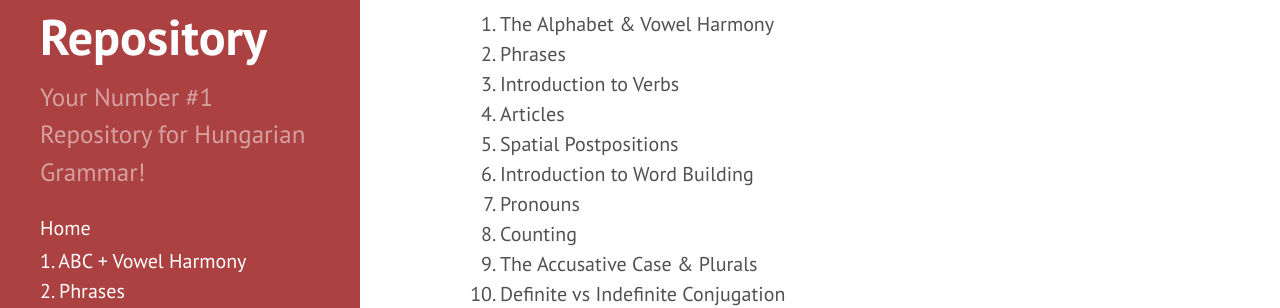
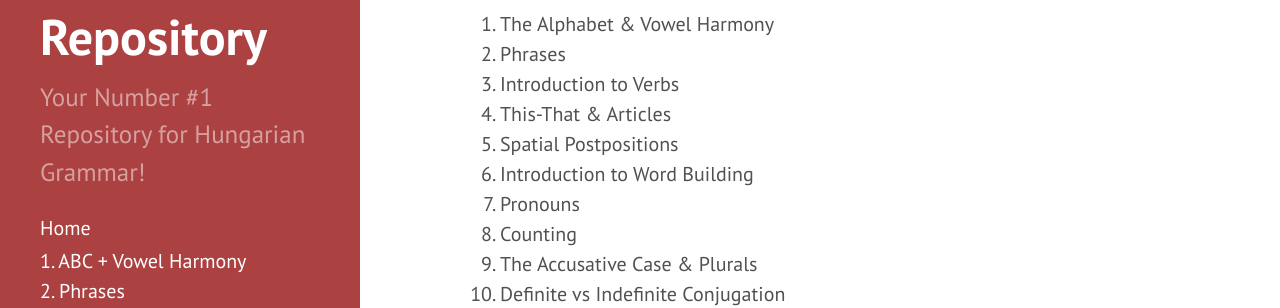
Before and after one commit to Magyartanulas/magyartanulas.github.io, a Jekyll site: the page built from _posts/2012-02-06-whats-jekyll.md, in a window 1280 px wide and 900 px high, scrolled down 790 px. Shown: the part 159-467 px from the top of the window. Built offline with Jekyll 4.4.1, drawn with Linux system fonts in a browser that asks for light colours; comment, search, counter and statistics services are not loaded.

Commit message:
Update 2012-02-06-whats-jekyll.md

```diff
--- a/_posts/2012-02-06-whats-jekyll.md
+++ b/_posts/2012-02-06-whats-jekyll.md
@@ -25,7 +25,7 @@ At the end of each section there will be a chance for review. Please leave a com
 1. The Alphabet & Vowel Harmony
 2. Phrases
 3. Introduction to Verbs
-4. Articles
+4. This-That & Articles
 5. Spatial Postpositions
 6. Introduction to Word Building
 7. Pronouns
```
